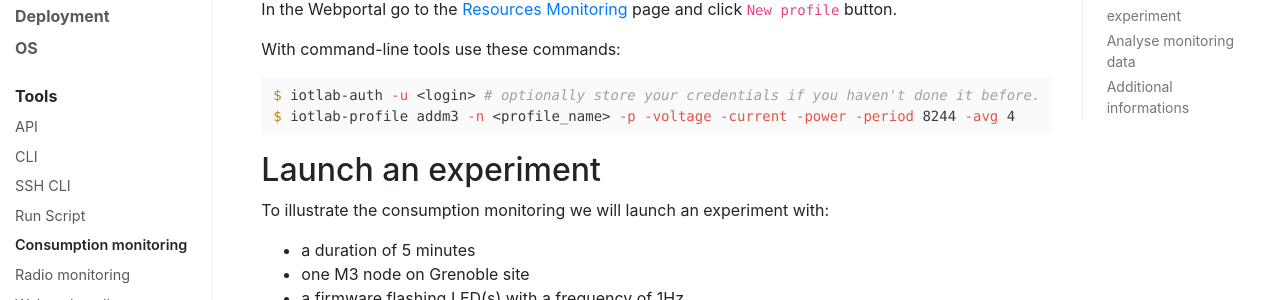
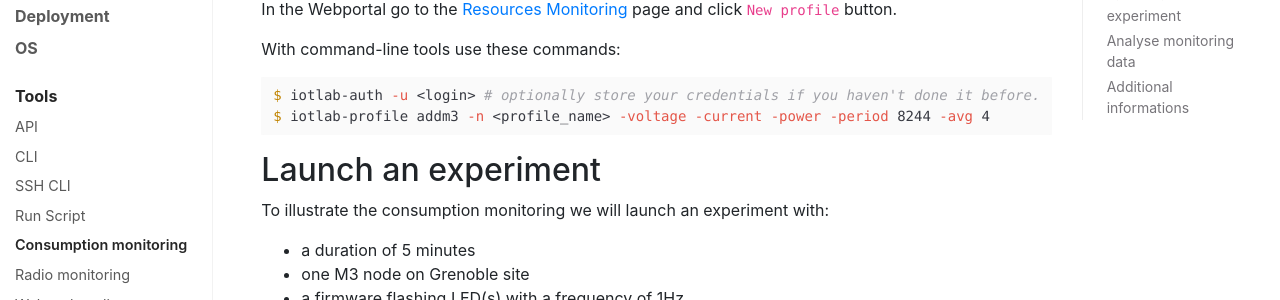
Before and after one commit to iot-lab/iot-lab.github.io, a Jekyll site: the page built from docs/tools/consumption-monitoring.md, in a window 1280 px wide and 900 px high, scrolled down 485 px. Shown: the part 152-452 px from the top of the window. Built offline with Jekyll 4.4.1, drawn with Linux system fonts in a browser that asks for light colours; nearby versions of some CDN libraries; comment, search, counter and statistics services are not loaded.

Commit message:
typo: fix extra flag or missing parameter
either missing 'battery' extra argument or -p needs to be removed

````diff
--- a/docs/tools/consumption-monitoring.md
+++ b/docs/tools/consumption-monitoring.md
@@ -20,7 +20,7 @@
 
 ``` bash
 $ iotlab-auth -u <login> # optionally store your credentials if you haven't done it before.
-$ iotlab-profile addm3 -n <profile_name> -p -voltage -current -power -period 8244 -avg 4
+$ iotlab-profile addm3 -n <profile_name> -voltage -current -power -period 8244 -avg 4
 ```
 
 ## Launch an experiment
````
